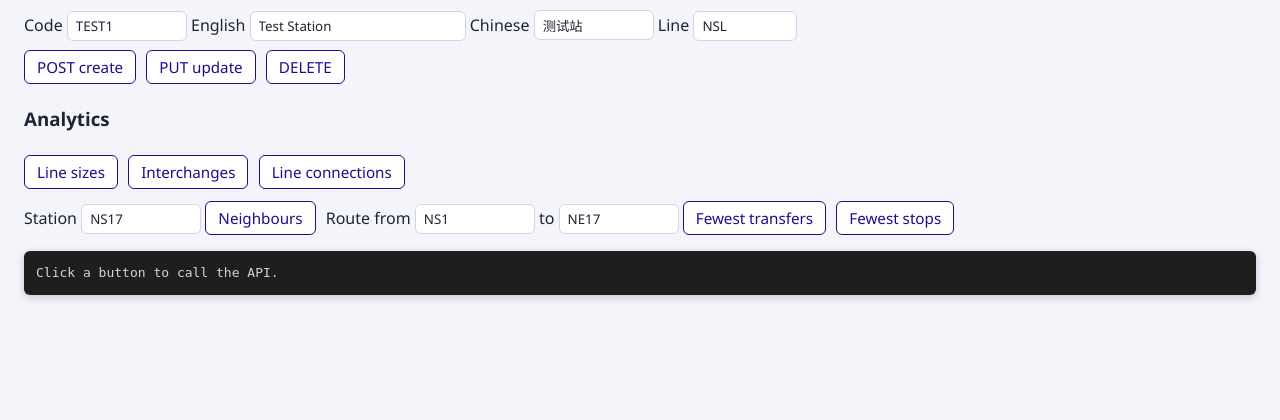
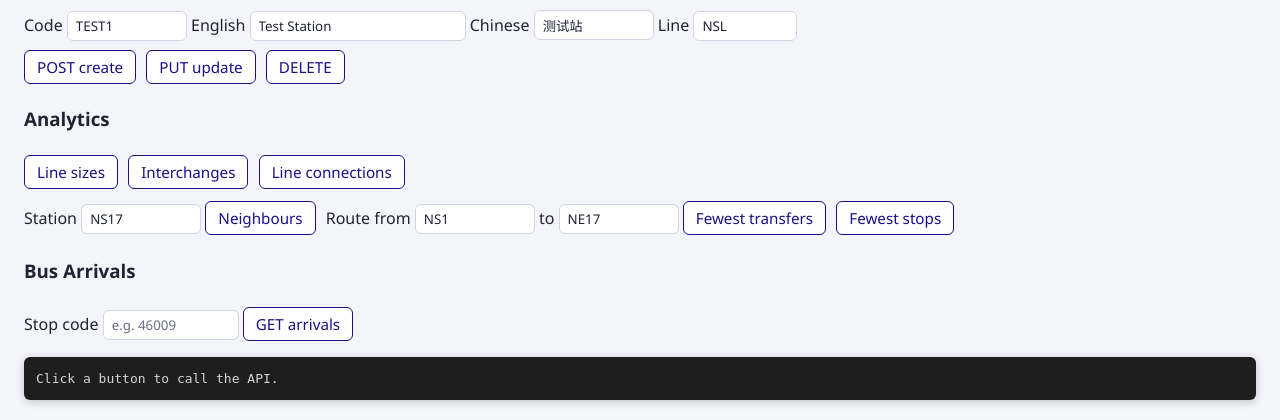
Before and after one commit to yjmockkk/INF2003_TransitIQ, a Flask app: page / in a window 1280 px wide. Shown: the part 502-922 px from the top of the page. Before the commit the page ends 802 px from the top, so only its background shows below. Run offline with Flask 2, Linux system fonts and the light colour scheme; parts of the project's set-up code (start-up, migrations or seed data) failed here and were passed over.

Commit message:
Added visuals for bus arrivals

```diff
--- a/frontend/static/css/main_style.css
+++ b/frontend/static/css/main_style.css
@@ -235,7 +235,7 @@ tr:nth-child(even) td {
   gap: 5px;
 }
 
-/* The route visuals. */
+/* The bus & MRT visuals. */
 .route-summary {
   margin: 12px 0;
   padding: 10px 14px;
@@ -352,6 +352,39 @@ tr:nth-child(even) td {
 .line-pill[data-line="SK"],
 .line-pill[data-line="PG"]  { --c: var(--lrt); }
 
+#arrival-visual { margin-top: 12px; }
+
+.arr-head {
+  display: flex; justify-content: space-between; align-items: center;
+  background: #4f46e5; color: #fff; padding: 8px 12px; border-radius: 8px 8px 0 0;
+}
+.arr-updated { margin-left: 10px; font-size: 12px; opacity: 0.85; }
+
+.arr-grid {
+  display: grid; gap: 8px; padding: 10px;
+  border: 1px solid #c7d2fe; border-top: 0; border-radius: 0 0 8px 8px;
+  background: #f5f7ff;
+}
+.arr-card {
+  display: flex; align-items: center; gap: 14px;
+  background: #fff; border: 1px solid #e0e7ff; border-radius: 8px; padding: 8px 12px;
+}
+.arr-svc { min-width: 64px; font-size: 22px; font-weight: 700; color: #3730a3; }
+.arr-svc small { display: block; font-size: 11px; font-weight: 400; color: #6b7280; }
+
+.arr-chips { display: flex; gap: 8px; flex-wrap: wrap; }
+.arr-chip {
+  min-width: 110px; text-align: center; padding: 4px 10px;
+  border-radius: 6px; border-left: 5px solid #9ca3af; background: #f3f4f6;
+}
+.arr-time { display: block; font-weight: 700; white-space: nowrap; }
+.arr-sub { font-size: 11px; color: #4b5563; }
+.ld-sea { border-left-color: #16a34a; background: #f0fdf4; }
+.ld-sda { border-left-color: #f59e0b; background: #fffbeb; }
+.ld-lsd { border-left-color: #dc2626; background: #fef2f2; }
+
+.arr-msg { color: #6b7280; margin: 8px 0; }
+
 /* The miscalleneous stuff. */
 hr {
   border: none;
--- a/frontend/templates/api_tester.html
+++ b/frontend/templates/api_tester.html
@@ -129,6 +129,20 @@
       </div>
       <div id="route-visual"></div>
     </section>
+
+          <!-- BUS ARRIVALS -->
+      <h3>Bus Arrivals</h3>
+
+      <div class="row">
+        Stop code
+        <input id="arr_stop" placeholder="e.g. 46009" size="10" />
+
+        <button type="button" onclick="showArrivals(v('arr_stop'))">
+          GET arrivals
+        </button>
+      </div>
+
+      <div id="arrival-visual"></div>
 
     <!-- BUS CONTROLS -->
     <section id="bus-panel" hidden>
@@ -895,6 +909,8 @@
             ) + error.message;
         }
       }
+      // END added bus CRUD and analysis helpers
+
 
       async function listCreated(kind) {
         const version = ++requestVersion;
@@ -954,6 +970,86 @@
           "&destination_code=" +
           v("destination_code")
         );
+      }
+
+
+      const ARRIVALS_URL = "/api/bus-arrivals/";
+
+      const LOAD_INFO = {
+        SEA: { cls: "ld-sea", label: "Seats" },
+        SDA: { cls: "ld-sda", label: "Standing" },
+        LSD: { cls: "ld-lsd", label: "Crowded" },
+      };
+      const TYPE_LABEL = { SD: "Single deck", DD: "Double deck", BD: "Bendy" };
+
+      function escHtml(s) {
+        return String(s).replace(/[&<>"']/g, (c) => ({
+          "&": "&amp;", "<": "&lt;", ">": "&gt;", '"': "&quot;", "'": "&#39;",
+        }[c]));
+      }
+
+      async function showArrivals(code) {
+        const box = document.getElementById("arrival-visual");
+        code = (code || "").trim();
+        if (!code) {
+          box.innerHTML = '<p class="arr-msg">Enter a bus stop code.</p>';
+          return;
+        }
+        box.innerHTML = '<p class="arr-msg">Loading arrivals…</p>';
+        try {
+          const res = await fetch(ARRIVALS_URL + encodeURIComponent(code) + "/latest");
+          const body = await res.json();
+          if (!res.ok) throw new Error(body.error || res.status);
+          renderArrivals(body.data, code);
+        } catch (e) {
+          box.innerHTML = `<p class="arr-msg">Couldn't load arrivals: ${escHtml(e.message)}</p>`;
+        }
+      }
+
+      function arrivalChip(bus, ageMin) {
+        if (!bus || bus.minutes_away == null) return "";
+        const mins = Math.round(bus.minutes_away - ageMin);
+        const time = mins <= 0 ? "Arr" : mins + " min";
+        const load = LOAD_INFO[bus.load] || { cls: "ld-na", label: bus.load || "" };
+        const type = TYPE_LABEL[bus.bus_type] || "";
+        return `<div class="arr-chip ${load.cls}" title="${escHtml(type)}">
+          <span class="arr-time">${time}</span>
+          <span class="arr-sub">${escHtml(load.label)} · ${escHtml(type || bus.bus_type || "")}</span>
+        </div>`;
+      }
+
+      function renderArrivals(doc, code) {
+        const box = document.getElementById("arrival-visual");
+        const fetched = new Date(doc.fetched_at);
+        const ageMin = Math.max(0, (Date.now() - fetched) / 60000);
+        const ageText = ageMin < 1 ? "just now" : Math.round(ageMin) + " min ago";
+        const name = doc.bus_stop_name ? " – " + doc.bus_stop_name : "";
+
+        const services = (doc.services || []).slice().sort(
+          (a, b) => parseInt(a.service_no) - parseInt(b.service_no) ||
+                    String(a.service_no).localeCompare(String(b.service_no))
+        );
+
+        let html = `<div class="arr-head">
+          <div><strong>Stop ${escHtml(code)}${escHtml(name)}</strong>
+          <span class="arr-updated">Snapshot ${ageText}</span></div>
+          <button type="button" onclick="showArrivals('${escHtml(code)}')">Refresh</button>
+        </div>`;
+
+        if (!services.length) {
+          html += '<p class="arr-msg">No buses in this snapshot.</p>';
+        } else {
+          html += '<div class="arr-grid">';
+          for (const s of services) {
+            const chips = (s.next_buses || []).map((b) => arrivalChip(b, ageMin)).join("");
+            html += `<div class="arr-card">
+              <div class="arr-svc">${escHtml(s.service_no)}</div>
+              <div class="arr-chips">${chips || '<span class="arr-msg">No data</span>'}</div>
+            </div>`;
+          }
+          html += "</div>";
+        }
+        box.innerHTML = html;
       }
 
       async function showRoute(url) {
@@ -1095,7 +1191,6 @@
         });
       }
 
-      // END added bus CRUD and analysis helpers
     </script>
   </body>
 </html>
```
